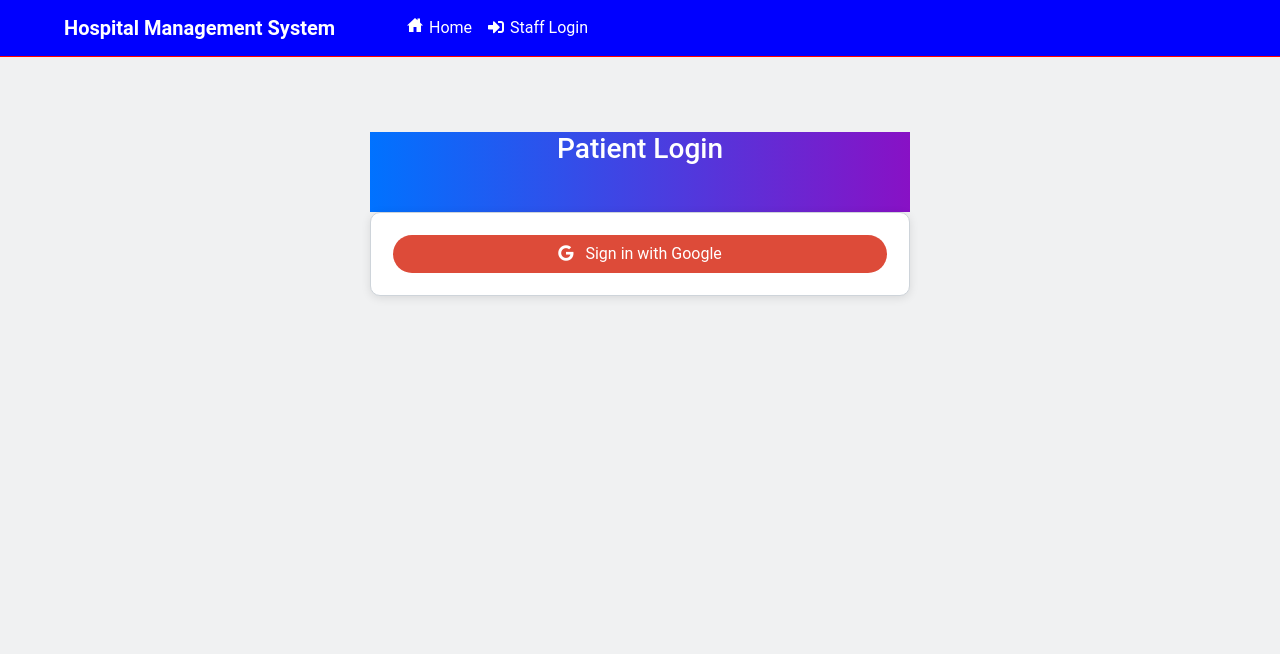
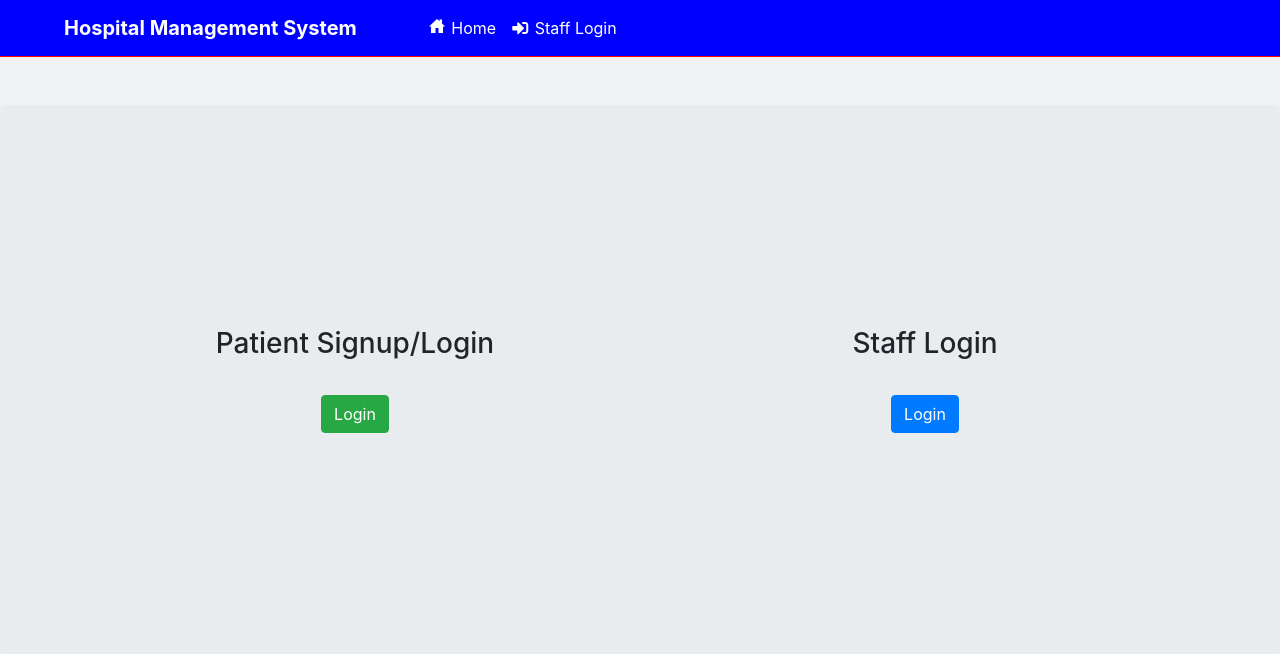
Before and after one commit to AarushTewari/SUTT-Task, a Django app: page / in a window 1280 px wide. Shown: the top 654 px of the page. Run offline with Django 4.2, Linux system fonts and the light colour scheme; some libraries are stand-ins or nearby versions.

Commit message:
Update index.html

```diff
--- a/Templates/index.html
+++ b/Templates/index.html
@@ -1,87 +1,48 @@
 {% extends 'navigation.html' %}
 {% load static %}
 {% block body %}
-{% load socialaccount %}
 
-<html lang="en" dir="ltr">
 <head>
-  <meta charset="utf-8">
-  <meta name="viewport" content="width=device-width, initial-scale=1, shrink-to-fit=no">
-  <title>Admin Login</title>
-
-  <!-- Include Bootstrap CSS -->
   <link rel="stylesheet" href="https://maxcdn.bootstrapcdn.com/bootstrap/4.5.2/css/bootstrap.min.css">
-
-  <style type="text/css">
-    body {
-      color: #444;
-      background-color: #f8f9fa;
-      font-family: 'Roboto', sans-serif;
-    }
-    .container{
-      margin-top: 75px;
-    }
-    .note {
-      text-align: center;
-      height: 80px;
-      background: linear-gradient(to right, #0072ff, #8811c5);
-      color: #fff;
-      font-weight: bold;
-      line-height: 80px;
+  <style media="screen">
+    .jumbotron {
+      width: 100%;
+      height: 550px;
+      background-size: cover;
+      background-repeat: no-repeat;
+      display: flex;
+      align-items: center;
     }
 
-    .form-content {
-      padding: 4%;
-      border: 1px solid #ced4da;
-      margin-bottom: 1%;
+    .jumbotron h5,
+    h3 {
       text-align: center;
-      background-color: #fff;
-      box-shadow: 0 2px 10px rgba(0, 0, 0, 0.1);
-      border-radius: 10px;
     }
 
-    .btn-google {
-      border: none;
-      border-radius: 1.5rem;
-      padding: 1.5%;
-      width: 100%;
-      cursor: pointer;
-      background-color: #dd4b39;
-      color: #fff;
-      transition: background-color 0.3s ease;
-    }
-
-    .btn-google:hover {
-      background-color: #c53727;
+    .btn-login {
+      margin-top: 10px;
     }
   </style>
 </head>
-<body>
+<br>
+<br>
 
-<div class="container">
-  <div class="row justify-content-center">
-    <div class="col-md-6">
-      <div class="note">
-        <h3>Patient Login</h3>
+<div class="jumbotron">
+  <div class="container">
+    <div class="row">
+      <div class="col-md-6 d-flex flex-column align-items-center">
+        <h3 class="mb-4">Patient Signup/Login</h3>
+        <a href="/login" class="btn btn-success btn-login">Login</a>
       </div>
-      <div class="form-content">
-        <button class="btn btn-google">
-          <a href="{% provider_login_url 'google'%}?next=/welcome" style="text-decoration: none; color: #fff;">
-            <i class="fab fa-google mr-2"></i>
-            Sign in with Google
-          </a>
-        </button>
+      <div class="col-md-6 d-flex flex-column align-items-center">
+        <h3 class="mb-4">Staff Login</h3>
+        <a href="/staff_login" class="btn btn-primary btn-login">Login</a>
       </div>
     </div>
   </div>
 </div>
 
-<!-- Include Bootstrap JS -->
-<script src="https://cdnjs.cloudflare.com/ajax/libs/jquery/3.5.1/jquery.min.js"></script>
+<script src="https://ajax.googleapis.com/ajax/libs/jquery/3.5.1/jquery.min.js"></script>
 <script src="https://cdnjs.cloudflare.com/ajax/libs/popper.js/1.16.0/umd/popper.min.js"></script>
 <script src="https://maxcdn.bootstrapcdn.com/bootstrap/4.5.2/js/bootstrap.min.js"></script>
-
-</body>
-</html>
-
 {% endblock %}
```
